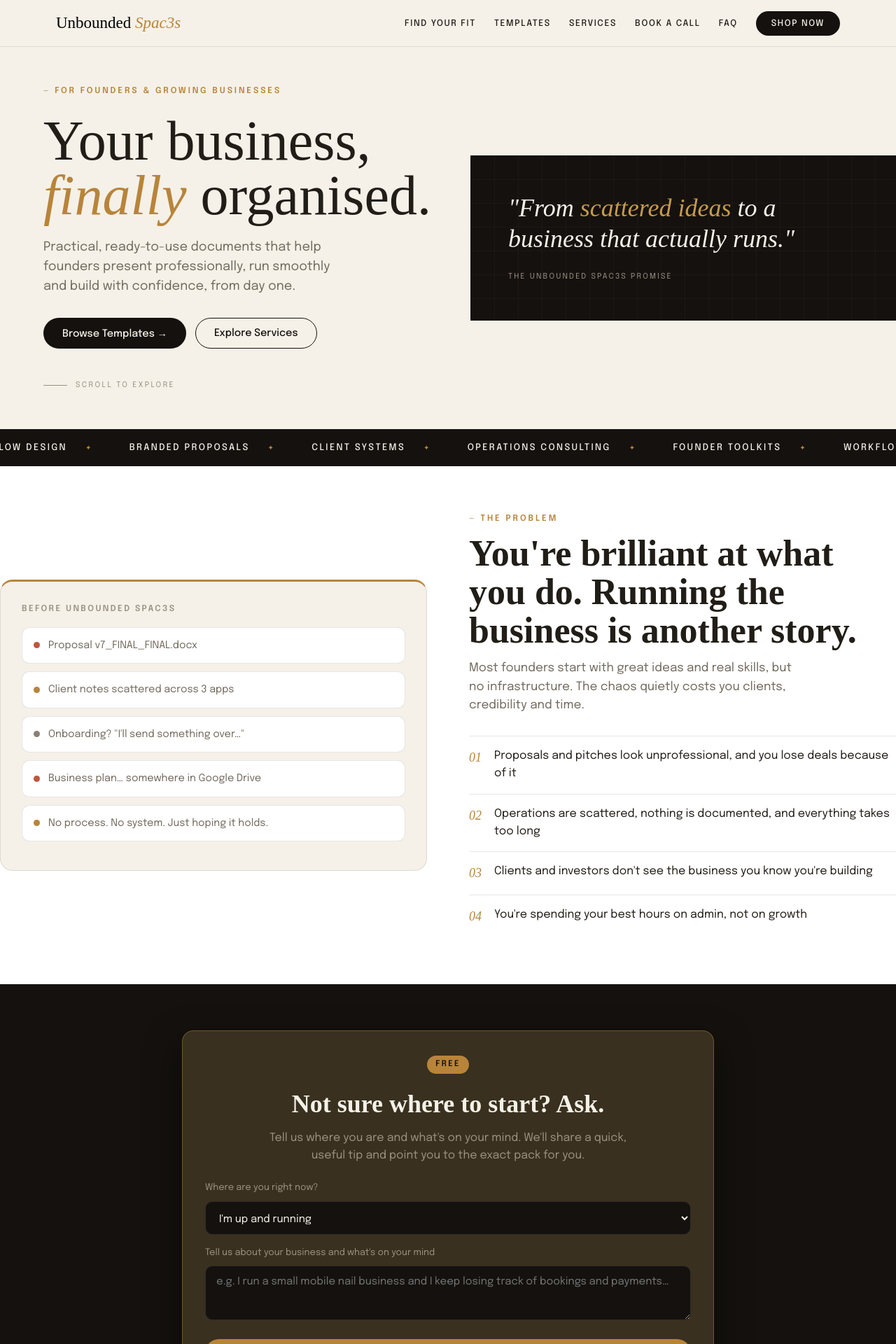
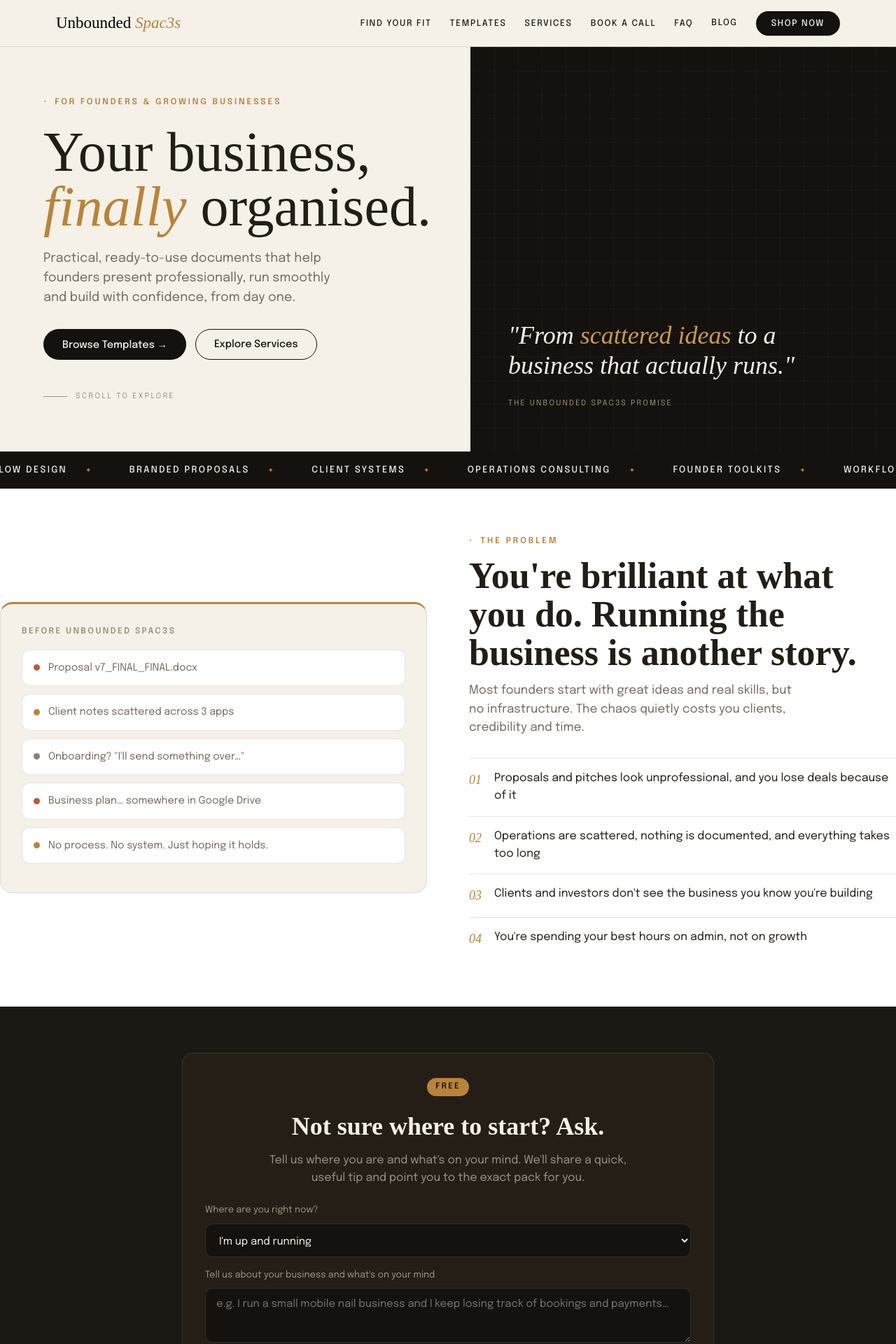
Before and after one commit to bigboxlilbox/UnboundedSpac3s, a React (Vite) app in the folder unbounded-site/: page / in a window 1280 px wide. Shown: the top 1920 px of the page at 70% size. Built offline with nearby package versions, Linux system fonts and the light colour scheme; a web font is replaced by a local one.

Commit message:
Add files via upload

```diff
--- a/unbounded-site/src/App.jsx
+++ b/unbounded-site/src/App.jsx
@@ -1,7 +1,7 @@
 import React, { useState, useEffect } from "react";
 
 // ─────────────────────────────────────────────────────────────
-// Unbounded Spac3s — live site. Every buy button opens its real
+// Unbounded Spac3s, live site. Every buy button opens its real
 // Payhip product. Singles are per-category pickers; four bundles.
 // ─────────────────────────────────────────────────────────────
 
@@ -21,7 +21,7 @@ const PAYHIP = {
   scaleupBundle:     "https://payhip.com/b/n6XOw",
   goglobalBundle:    "https://payhip.com/b/yexOm",
   growthGlobalBundle:"https://payhip.com/b/aELIx",
-  // FREE lead magnet — replace with your free (£0) Payhip product link once you create it:
+  // FREE lead magnet - replace with your free (£0) Payhip product link once you create it:
   freebie:           "https://payhip.com/b/7R4D8",
 };
 const pay = (key) => window.open(PAYHIP[key], "_blank", "noopener");
@@ -36,7 +36,7 @@ const CSS = `
 .u .s{font-family:'Instrument Serif',Georgia,serif;font-weight:400}
 .u .wrap{max-width:1180px;margin:0 auto;padding:0 30px}
 .u .eyebrow{font-size:12px;letter-spacing:.24em;text-transform:uppercase;color:var(--gold);font-weight:600}
-.u .eyebrow:before{content:"— ";opacity:.7}
+.u .eyebrow:before{content:"• ";opacity:.7}
 .u .h2{font-family:'Instrument Serif',serif;font-size:clamp(30px,4.6vw,52px);line-height:1.05;margin-top:14px}
 .u .sub{color:var(--muted);font-size:17px;max-width:560px;margin-top:14px}
 .u section{padding:66px 0}
@@ -50,25 +50,25 @@ const CSS = `
 .u .logo{font-family:'Instrument Serif',serif;font-size:23px;cursor:pointer;background:none;border:none}
 .u .logo i{color:var(--gold);font-style:italic}
 .u .nlinks{display:flex;gap:26px;align-items:center}
-.u .nlinks button{background:none;border:none;font-family:inherit;color:var(--text);font-size:12.5px;letter-spacing:.13em;text-transform:uppercase;font-weight:500;cursor:pointer}
-.u .nlinks button:hover,.u .nlinks button.active{color:var(--gold)}
+.u .nlinks button,.u .nlinks a.nlink{background:none;border:none;font-family:inherit;color:var(--text);font-size:12.5px;letter-spacing:.13em;text-transform:uppercase;font-weight:500;cursor:pointer;text-decoration:none}
+.u .nlinks button:hover,.u .nlinks button.active,.u .nlinks a.nlink:hover{color:var(--gold)}
 .u .nlinks .start{background:var(--ink);color:var(--cream);padding:11px 22px;border-radius:40px}
 .u .nav-mobile-btn{display:none;background:none;border:none;font-size:22px;color:var(--text);cursor:pointer;line-height:1;padding:4px 2px}
 .u .mobile-menu{display:flex;flex-direction:column;padding:4px 30px 14px;background:var(--cream);border-bottom:1px solid var(--line)}
-.u .mobile-menu button{background:none;border:none;text-align:left;font-family:inherit;color:var(--text);font-size:14px;letter-spacing:.08em;text-transform:uppercase;font-weight:500;padding:14px 0;cursor:pointer;border-top:1px solid var(--line)}
-.u .mobile-menu button:hover{color:var(--gold)}
-@media(max-width:860px){.u .nlinks button:not(.start):not(.nav-mobile-btn){display:none}.u .nav-mobile-btn{display:inline-flex}}
+.u .mobile-menu button,.u .mobile-menu a.nlink{background:none;border:none;text-align:left;font-family:inherit;color:var(--text);font-size:14px;letter-spacing:.08em;text-transform:uppercase;font-weight:500;padding:14px 0;cursor:pointer;border-top:1px solid var(--line);text-decoration:none}
+.u .mobile-menu button:hover,.u .mobile-menu a.nlink:hover{color:var(--gold)}
+@media(max-width:860px){.u .nlinks button:not(.start):not(.nav-mobile-btn){display:none}.u .nlinks a.nlink{display:none}.u .nav-mobile-btn{display:inline-flex}}
 /* hero */
-.u .hero{display:grid;grid-template-columns:1.05fr .95fr;align-items:center;min-height:auto}
-@media(max-width:860px){.u .hero{grid-template-columns:1fr;min-height:auto}}
-.u .heroL{padding:54px 30px;max-width:640px;margin-left:auto;width:100%}
+.u .hero{display:grid;grid-template-columns:1.05fr .95fr;min-height:72vh}
+@media(max-width:860px){.u .hero{grid-template-columns:1fr}}
+.u .heroL{padding:70px 30px;max-width:640px;margin-left:auto;width:100%}
 .u .hero h1{font-family:'Instrument Serif',serif;font-size:clamp(46px,7vw,80px);line-height:.98}
 .u .hero h1 i{font-style:italic;color:var(--gold)}
 .u .hero .sub{font-size:18px;max-width:440px;margin-top:22px}
 .u .hbtns{display:flex;gap:13px;margin-top:30px;flex-wrap:wrap}
 .u .scroll{margin-top:44px;font-size:11px;letter-spacing:.22em;text-transform:uppercase;color:var(--muted-l)}
 .u .scroll:before{content:"";display:inline-block;width:34px;height:1px;background:var(--muted-l);vertical-align:middle;margin-right:12px}
-.u .heroR{background:var(--ink);background-image:linear-gradient(rgba(245,241,232,.03) 1px,transparent 1px),linear-gradient(90deg,rgba(245,241,232,.03) 1px,transparent 1px);background-size:34px 34px;display:flex;flex-direction:column;justify-content:center;padding:54px 54px}
+.u .heroR{background:var(--ink);background-image:linear-gradient(rgba(245,241,232,.03) 1px,transparent 1px),linear-gradient(90deg,rgba(245,241,232,.03) 1px,transparent 1px);background-size:34px 34px;display:flex;flex-direction:column;justify-content:flex-end;padding:60px 54px}
 .u .quote{font-family:'Instrument Serif',serif;font-style:italic;font-size:clamp(26px,3.2vw,36px);color:var(--cream);line-height:1.2;max-width:440px}
 .u .quote b{color:var(--gold-br);font-weight:400}
 .u .promise{margin-top:24px;font-size:11px;letter-spacing:.2em;text-transform:uppercase;color:var(--muted-l)}
@@ -90,7 +90,7 @@ const CSS = `
 .u .pitem .n{font-family:'Instrument Serif',serif;font-style:italic;font-size:18px;color:var(--gold);flex:none;padding-top:1px}
 .u .pitem p{font-size:16px}
 /* intake */
-.u .intakebox{max-width:760px;margin:0 auto;background:#39301F;border:1px solid rgba(184,132,58,.45);box-shadow:0 20px 50px rgba(0,0,0,.5);border-radius:16px;padding:34px 32px 36px}
+.u .intakebox{max-width:760px;margin:0 auto;background:var(--card);border:1px solid var(--dline);border-radius:16px;padding:34px 32px 36px}
 .u .free{display:inline-block;font-size:11.5px;letter-spacing:.2em;text-transform:uppercase;color:var(--ink);background:var(--gold);padding:4px 12px;border-radius:40px;font-weight:600}
 .u .intakebox h2{font-family:'Instrument Serif',serif;font-size:clamp(26px,3.6vw,36px);margin:16px 0 8px;text-align:center;color:var(--cream)}
 .u .intakebox .isub{text-align:center;color:var(--muted-l);max-width:520px;margin:0 auto 24px;font-size:16px}
@@ -117,7 +117,7 @@ const CSS = `
 .u .svc p{font-size:14.5px;color:var(--muted)}.u .svc.dk p{color:var(--muted-l)}
 .u .svc ul{list-style:none;margin:16px 0}
 .u .svc li{font-size:13.5px;padding:4px 0 4px 16px;position:relative}.u .svc.dk li{color:var(--cream)}
-.u .svc li:before{content:"–";position:absolute;left:0;color:var(--gold)}
+.u .svc li:before{content:"•";position:absolute;left:0;color:var(--gold)}
 .u .svc .from{font-size:13px;letter-spacing:.1em;text-transform:uppercase;color:var(--gold);font-weight:600}
 .u .doors{display:grid;grid-template-columns:repeat(3,1fr);gap:20px;margin-top:40px}
 @media(max-width:820px){.u .doors{grid-template-columns:1fr}}
@@ -251,7 +251,7 @@ const Footer=({go})=>(
         <p className="ftag">Practical tools, templates and systems to help founders get organised, present professionally and run more smoothly.</p></div>
       <div className="fcol"><h5>Templates</h5><button onClick={()=>go("templates")}>Single packs</button><button onClick={()=>go("templates")}>Bundles</button><button onClick={()=>go("templates")}>Scale-up & global</button></div>
       <div className="fcol"><h5>Services</h5><button onClick={()=>go("services")}>What we do</button><button onClick={()=>go("services","process")}>How it works</button><button onClick={()=>go("services","book")}>Book a call</button></div>
-      <div className="fcol"><h5>Company</h5><a href="https://payhip.com/UnboundedSpac3s" target="_blank" rel="noopener">Shop</a><button onClick={()=>go("home","faq")}>FAQ</button><button onClick={()=>go("services","book")}>Contact</button></div>
+      <div className="fcol"><h5>Company</h5><a href="/blog">Blog</a><a href="https://payhip.com/UnboundedSpac3s" target="_blank" rel="noopener">Shop</a><button onClick={()=>go("home","faq")}>FAQ</button><button onClick={()=>go("services","book")}>Contact</button></div>
     </div>
     <div className="fbot"><span>© 2026 Unbounded Spac3s. All rights reserved.</span><span>hello@unboundedspac3s.com</span><span>Built for founders. Designed with purpose.</span></div>
   </div></footer>
@@ -270,6 +270,14 @@ export default function App(){
   const [quizSent,setQuizSent]=useState(false);
   const [menuOpen,setMenuOpen]=useState(false);
   const go=(p,anchor)=>{setPage(p);setTimeout(()=>{anchor?document.getElementById(anchor)?.scrollIntoView({behavior:"smooth"}):window.scrollTo({top:0,behavior:"smooth"});},30);};
+
+  useEffect(()=>{
+    const params=new URLSearchParams(window.location.search);
+    const p=params.get("page");
+    const anchor=params.get("to")||window.location.hash.replace("#","");
+    if(p&&["home","templates","services","quiz"].includes(p))setPage(p);
+    if(anchor)setTimeout(()=>{document.getElementById(anchor)?.scrollIntoView({behavior:"smooth"});},150);
+  },[]);
   const findStart=async()=>{
     if(!desc.trim())return;
     setLoading(true); setResult(null);
@@ -296,6 +304,7 @@ export default function App(){
           <button className={page==="services"?"active":""} onClick={()=>go("services")}>Services</button>
           <button onClick={()=>go("services","book")}>Book a Call</button>
           <button onClick={()=>go("home","faq")}>FAQ</button>
+          <a className="nlink" href="/blog">Blog</a>
           <button className="start" onClick={()=>go("templates")}>Shop Now</button>
           <button className="nav-mobile-btn" aria-label="Menu" onClick={()=>setMenuOpen(o=>!o)}>{menuOpen?"\u2715":"\u2630"}</button>
         </div>
@@ -306,6 +315,7 @@ export default function App(){
         <button onClick={()=>{go("services");setMenuOpen(false);}}>Services</button>
         <button onClick={()=>{go("services","book");setMenuOpen(false);}}>Book a Call</button>
         <button onClick={()=>{go("home","faq");setMenuOpen(false);}}>FAQ</button>
+        <a className="nlink" href="/blog">Blog</a>
       </div>}
       </nav>
 
@@ -328,7 +338,7 @@ export default function App(){
             <p className="sub" style={{maxWidth:480}}>Most founders start with great ideas and real skills, but no infrastructure. The chaos quietly costs you clients, credibility and time.</p>
             <div className="plist">{PROBLEMS.map((p,i)=><div className="pitem" key={i}><span className="n">0{i+1}</span><p>{p}</p></div>)}</div></div>
         </div></section>
-        <section style={{background:"var(--ink)"}}><div className="wrap"><div className="intakebox">
+        <section style={{background:"var(--ink2)"}}><div className="wrap"><div className="intakebox">
           <div style={{textAlign:"center"}}><span className="free">Free</span></div>
           <h2>Not sure where to start? Ask.</h2>
           <p className="isub">Tell us where you are and what's on your mind. We'll share a quick, useful tip and point you to the exact pack for you.</p>
@@ -375,7 +385,7 @@ export default function App(){
       {page==="services"&&<>
         <section style={{background:"var(--cream)"}}><div className="wrap"><div className="eyebrow">Wherever you are</div><h2 className="h2">There's a way in for every stage.</h2>
           <div className="doors">{DOORS.map(([n,t,d,items])=><div className="door" key={n}><div className="dn">{n}</div><h3>{t}</h3><p>{d}</p><ul>{items.map(x=><li key={x}>{x}</li>)}</ul></div>)}</div>
-          <p className="allsectors">For <b>every sector</b> — beauty, events, food, creatives, trades, property, online and coaching.</p></div></section>
+          <p className="allsectors">For <b>every sector</b>: beauty, events, food, creatives, trades, property, online and coaching.</p></div></section>
         <section id="services"><div className="wrap"><div className="eyebrow">What we do</div><h2 className="h2">Services built for how founders actually work.</h2>
           <p className="sub">Whether you need a single document, a full system build or an expert in your corner, there's an option that fits where you are.</p>
           <div className="grid3">{SERVICES.map(([num,title,d,bullets,price,dk])=><div className={"svc"+(dk?" dk":"")} key={num}><div className="num">{num}</div><h3>{title}</h3><p>{d}</p><ul>{bullets.map(b=><li key={b}>{b}</li>)}</ul><div className="from">{price}</div></div>)}</div></div></section>
@@ -424,7 +434,7 @@ export default function App(){
         </div></section>
       </div>}
 
-      {page==="quiz"&&<div style={{background:"var(--ink)",minHeight:"72vh"}}><section><div className="wrap" style={{maxWidth:760}}>
+      {page==="quiz"&&<div style={{background:"var(--ink2)",minHeight:"72vh"}}><section><div className="wrap" style={{maxWidth:760}}>
         <div style={{textAlign:"center",marginBottom:30}}><div className="eyebrow" style={{color:"var(--gold)"}}>Free · about a minute</div><h2 className="h2" style={{color:"var(--cream)"}}>Not sure what to build? Find your footing.</h2><p className="sub" style={{color:"var(--muted-l)",margin:"12px auto 0"}}>A few quick taps and we'll point you toward a direction and a starting point.</p></div>
         {quizStep<QUIZ.length?(
           <div className="intakebox">
```
